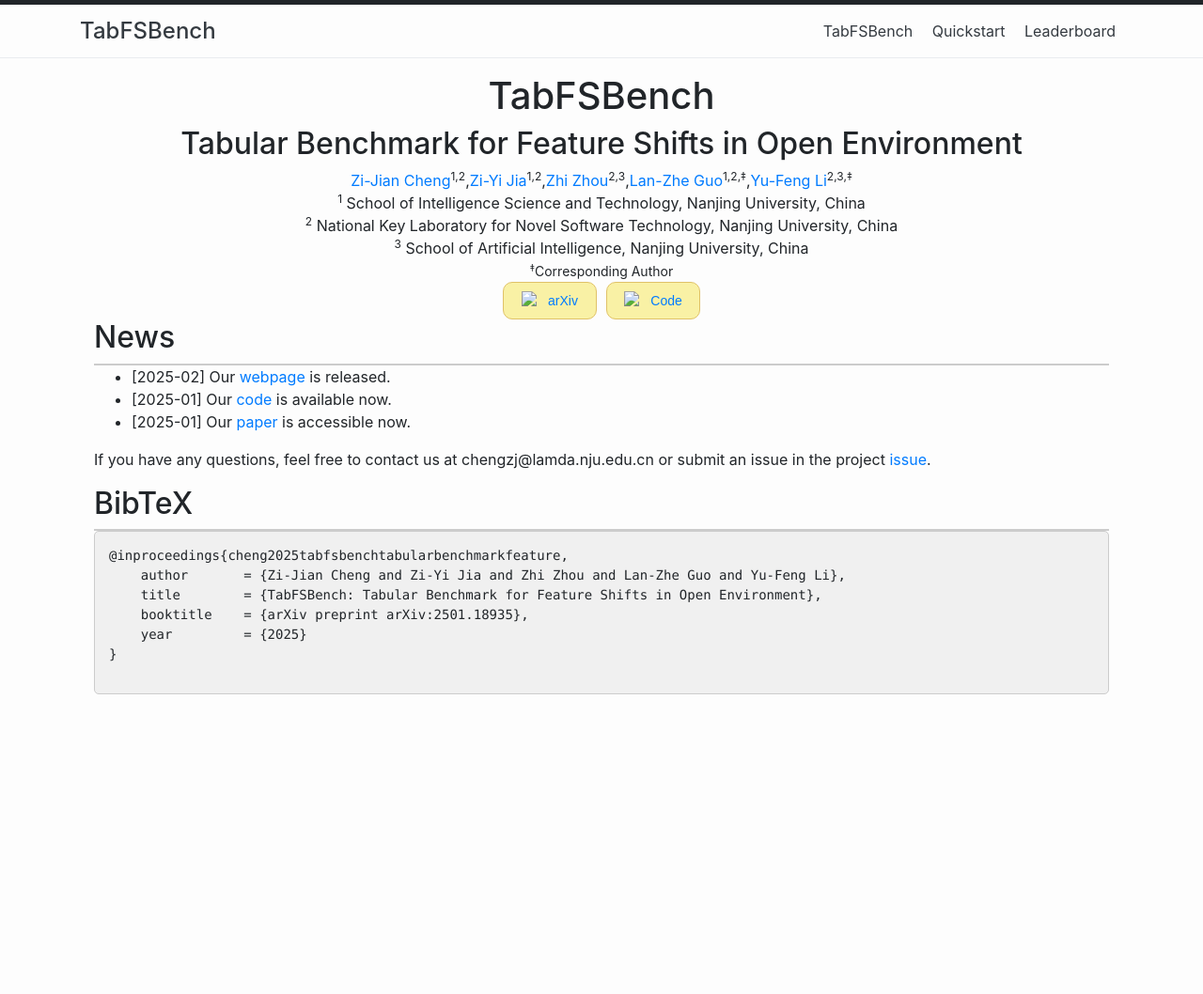
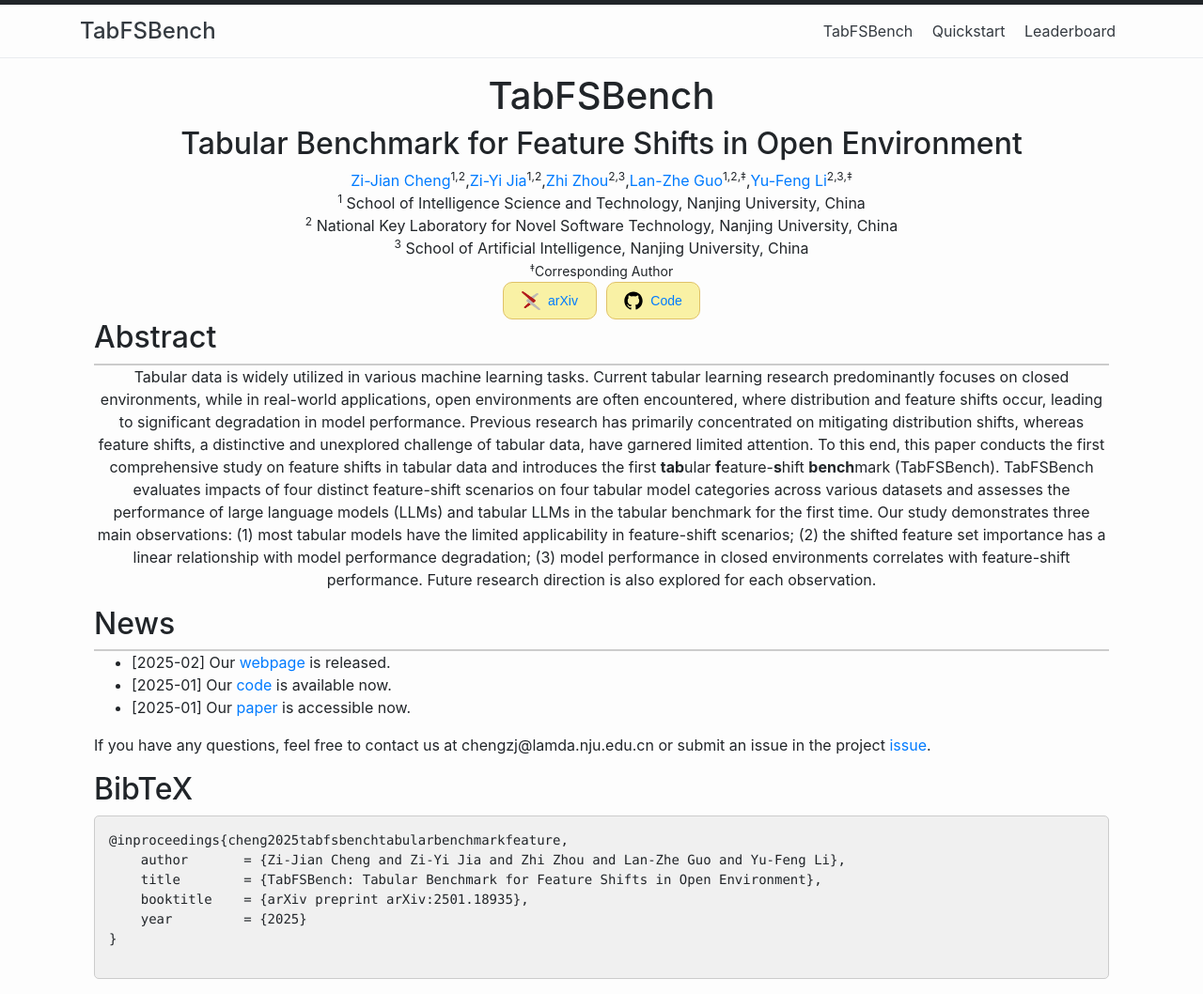
Before and after one commit to ClementCheng0217/Tab-index, a Jekyll site: the page built from index.html, in a window 1280 px wide. Shown: the whole page at 94% size. Built offline with Jekyll 4.4.1, drawn with Linux system fonts in a browser that asks for light colours; the list of posts is cut into pages by our own code; before the commit the page ends 900 px from its top, so only the background shows below that.

Commit message:
Update index.html

```diff
--- a/index.html
+++ b/index.html
@@ -74,11 +74,11 @@
 
             <div class="button-container" style="display: flex; justify-content: center;">
               <div class="button">
-                <img src="_includes/arxiv-logomark-small.png" alt="arXiv" width="20" height="20">
+                <img src="arxiv-logomark-small.png" alt="arXiv" width="20" height="20">
                 <a href="https://arxiv.org/abs/2501.18935" target="_blank">arXiv</a>
               </div>
               <div class="button">
-                <img src="_includes/icon-github.svg" alt="Code" width="20" height="20">
+                <img src="icon-github.svg" alt="Code" width="20" height="20">
                 <a href="https://github.com/LAMDASZ-ML/TabFSBench" target="_blank">Code</a>
               </div>
             </div>
@@ -86,6 +86,14 @@
         </div>
       </div>
     </div>
+  </div>
+</section>
+
+<section class="section" id="Abstract">
+  <div class="container is-max-desktop content">
+    <h2 class="title">Abstract</h2>
+    <div style="border:1px solid #CCC"></div>
+    <p align="center">Tabular data is widely utilized in various machine learning tasks. Current tabular learning research predominantly focuses on closed environments, while in real-world applications, open environments are often encountered, where distribution and feature shifts occur, leading to significant degradation in model performance. Previous research has primarily concentrated on mitigating distribution shifts, whereas feature shifts, a distinctive and unexplored challenge of tabular data, have garnered limited attention. To this end, this paper conducts the first comprehensive study on feature shifts in tabular data and introduces the first <b>tab</b>ular <b>f</b>eature-<b>s</b>hift <b>bench</b>mark (TabFSBench). TabFSBench evaluates impacts of four distinct feature-shift scenarios on four tabular model categories across various datasets and assesses the performance of large language models (LLMs) and tabular LLMs in the tabular benchmark for the first time. Our study demonstrates three main observations: (1) most tabular models have the limited applicability in feature-shift scenarios; (2) the shifted feature set importance has a linear relationship with model performance degradation; (3) model performance in closed environments correlates with feature-shift performance. Future research direction is also explored for each observation.</p>
   </div>
 </section>
 
@@ -105,7 +113,6 @@
 <section class="section" id="BibTeX">
     <div class="container is-max-desktop content">
       <h2 class="title">BibTeX</h2>
-      <div style="border:1px solid #CCC"></div>
       <div class="code-box">
       <pre><code>@inproceedings{cheng2025tabfsbenchtabularbenchmarkfeature,
     author       = {Zi-Jian Cheng and Zi-Yi Jia and Zhi Zhou and Lan-Zhe Guo and Yu-Feng Li},
```
